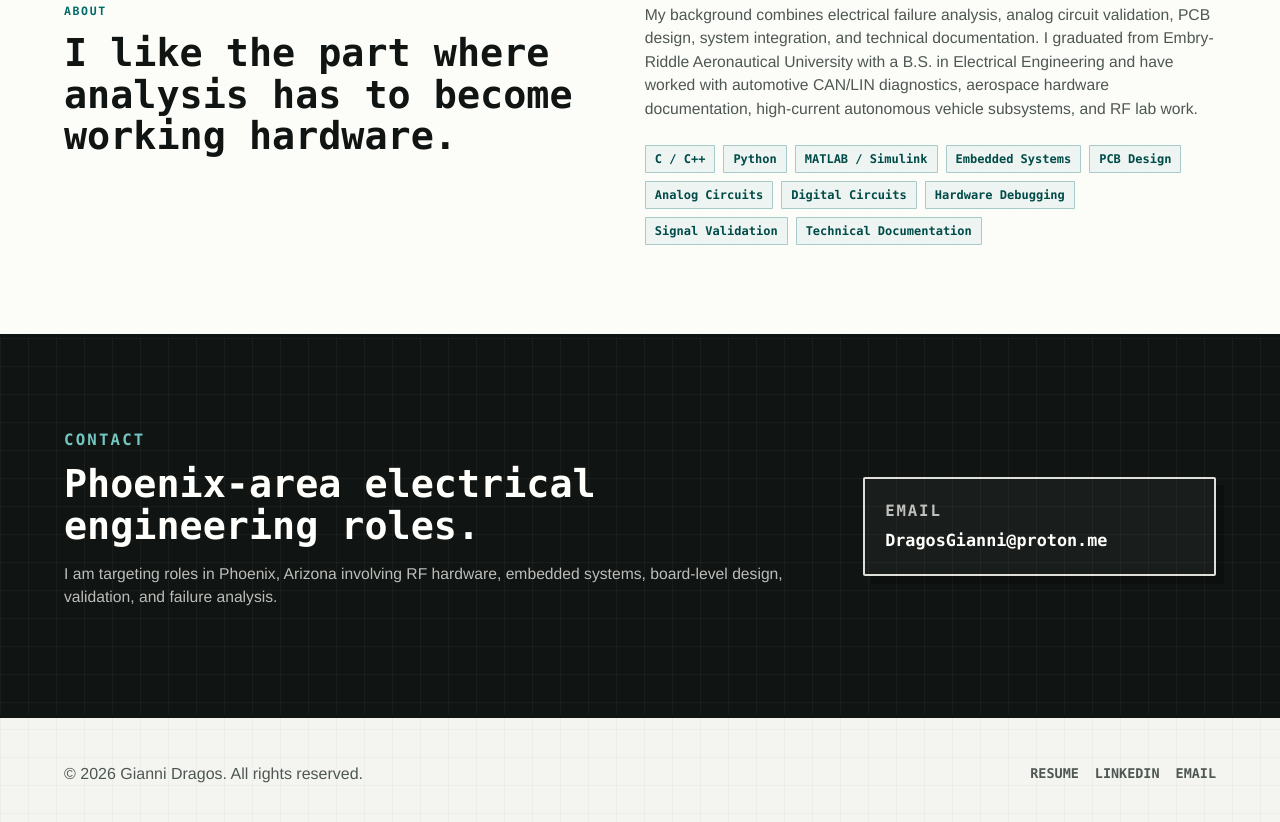
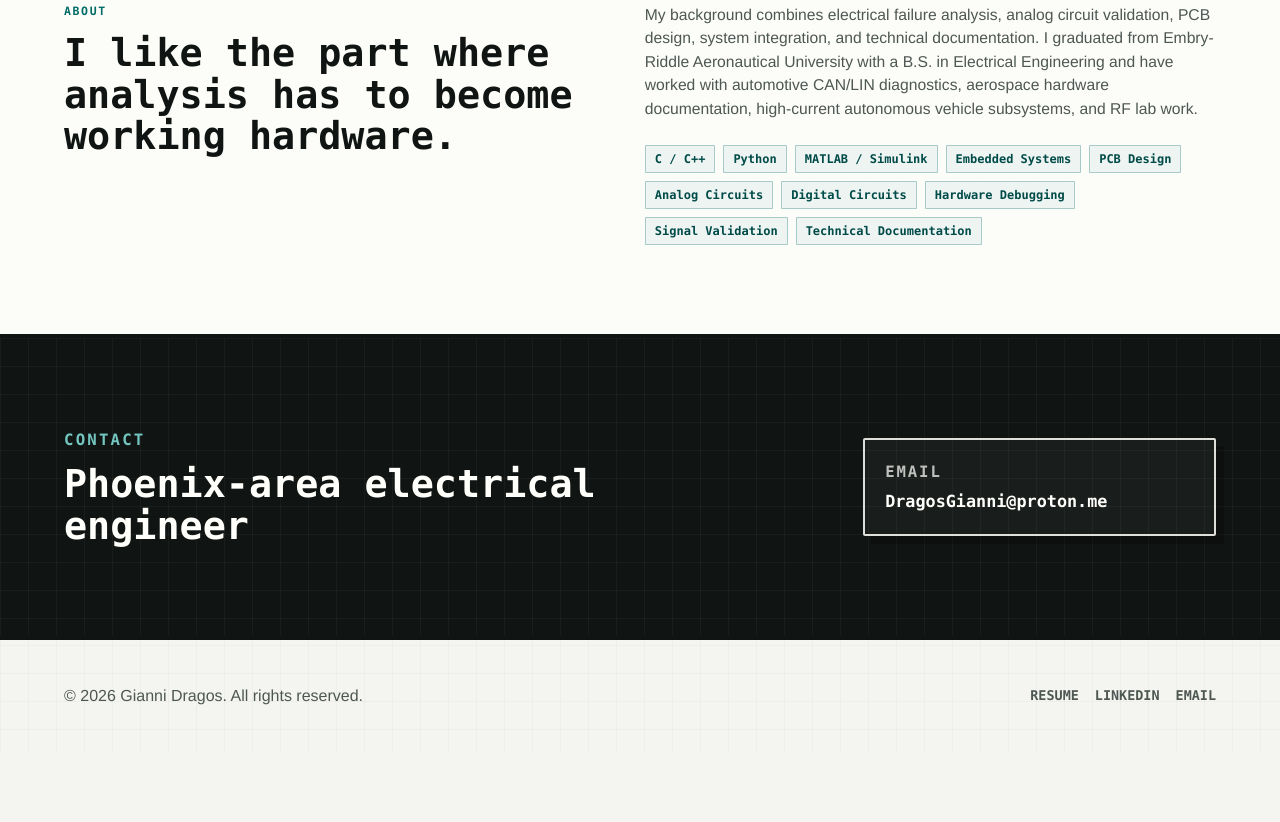
Before and after one commit to Gio-Dra/portfolio, a plain HTML site: page index.html in a window 1280 px wide. Shown: the part 2519-3341 px from the top of the page. After the commit the page ends 3271 px from the top, so only its background shows below. Drawn offline with Linux system fonts and the light colour scheme.

Commit message:
Revise contact section heading and comment out text
Updated the heading for the contact section and commented out a paragraph about targeting roles.

```diff
--- a/index.html
+++ b/index.html
@@ -220,11 +220,11 @@
       <section class="section contact-section" id="contact">
         <div>
           <p class="eyebrow">Contact</p>
-          <h2>Phoenix-area electrical engineering roles.</h2>
-          <p>
+          <h2>Phoenix-area electrical engineer</h2>
+          <!-- <p>
             I am targeting roles in Phoenix, Arizona involving RF hardware,
             embedded systems, board-level design, validation, and failure analysis.
-          </p>
+          </p> -->
         </div>
         <div class="contact-card">
           <div>
```
